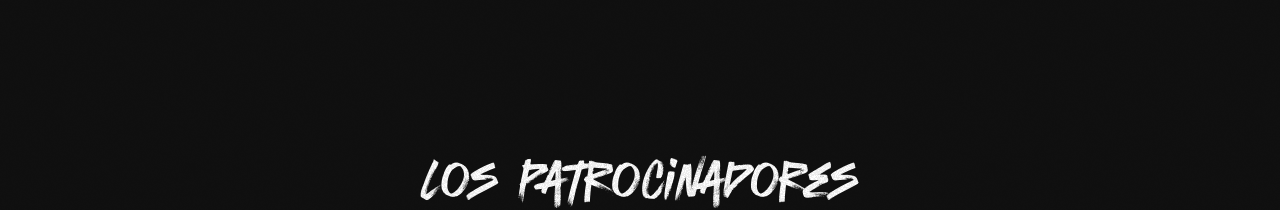
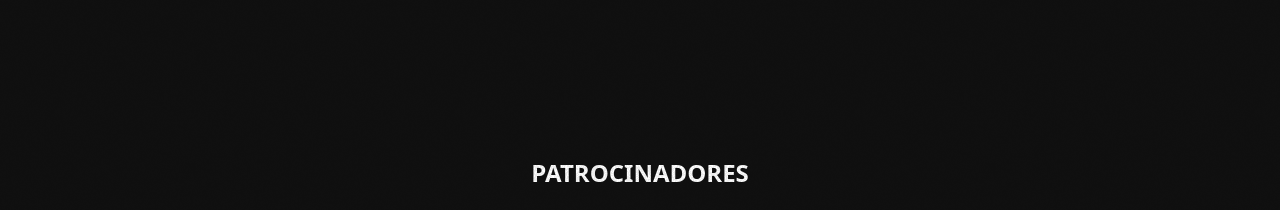
Before and after one commit to JoseSissa/Velada-4-2024, an Astro site: page / in a window 1280 px wide. Shown: the part 931-1141 px from the top of the page. Built offline with nearby package versions, Linux system fonts and the light colour scheme; Astro itself is replaced by a stand-in of ours; what @jose-sissa-3s/tailwind-animations would draw is missing.

Commit message:
Fixing title of sponsor

```diff
--- a/src/sections/Sponsors.astro
+++ b/src/sections/Sponsors.astro
@@ -49,8 +49,8 @@
 ---
 
 <section class="my-40">
-    <h3 class="font-atomic text-5xl text-white text-center">
-        Los Patrocinadores
+    <h3 class="text-center text-2xl font-semibold text-white">
+        PATROCINADORES
     </h3>
     <p class="mt-4 text-xl text-neutral-300 text-center">
         La Velada puede llevarse a cabo gracias a la colaboración de ...
```
